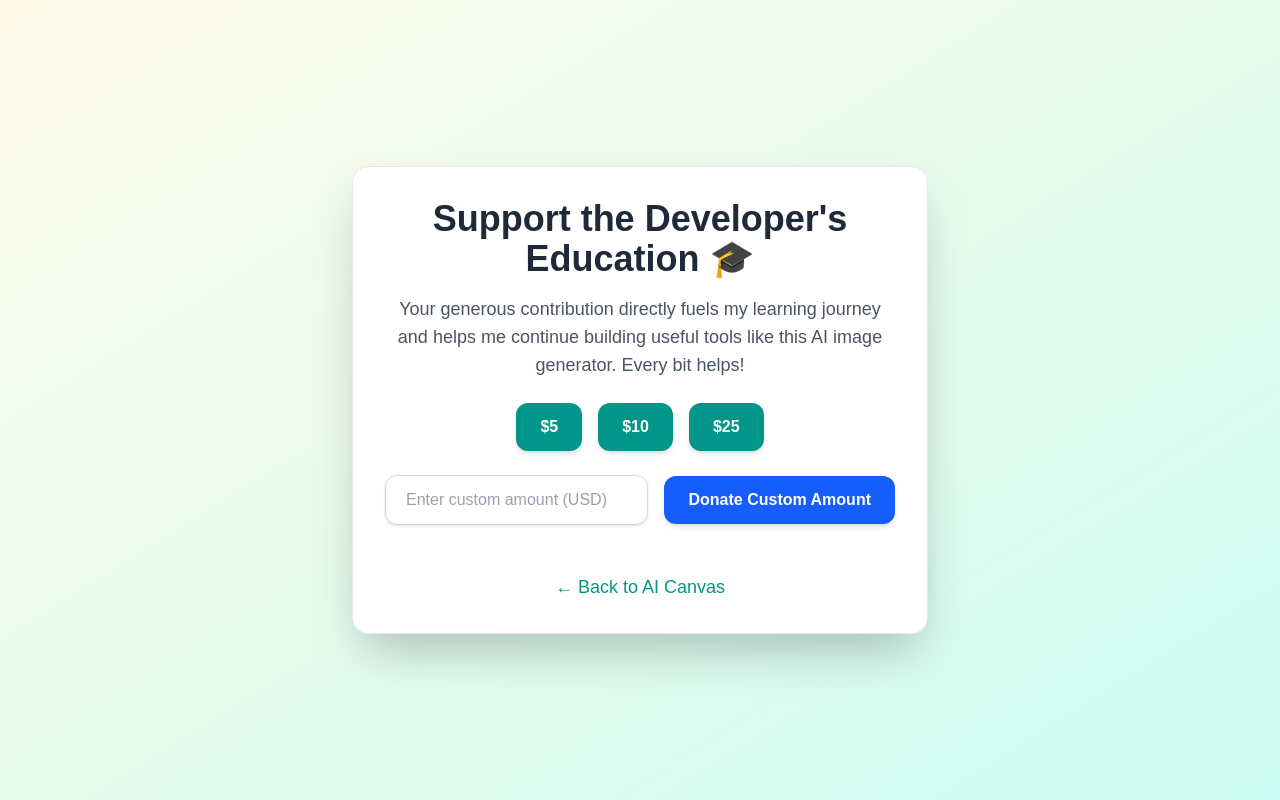
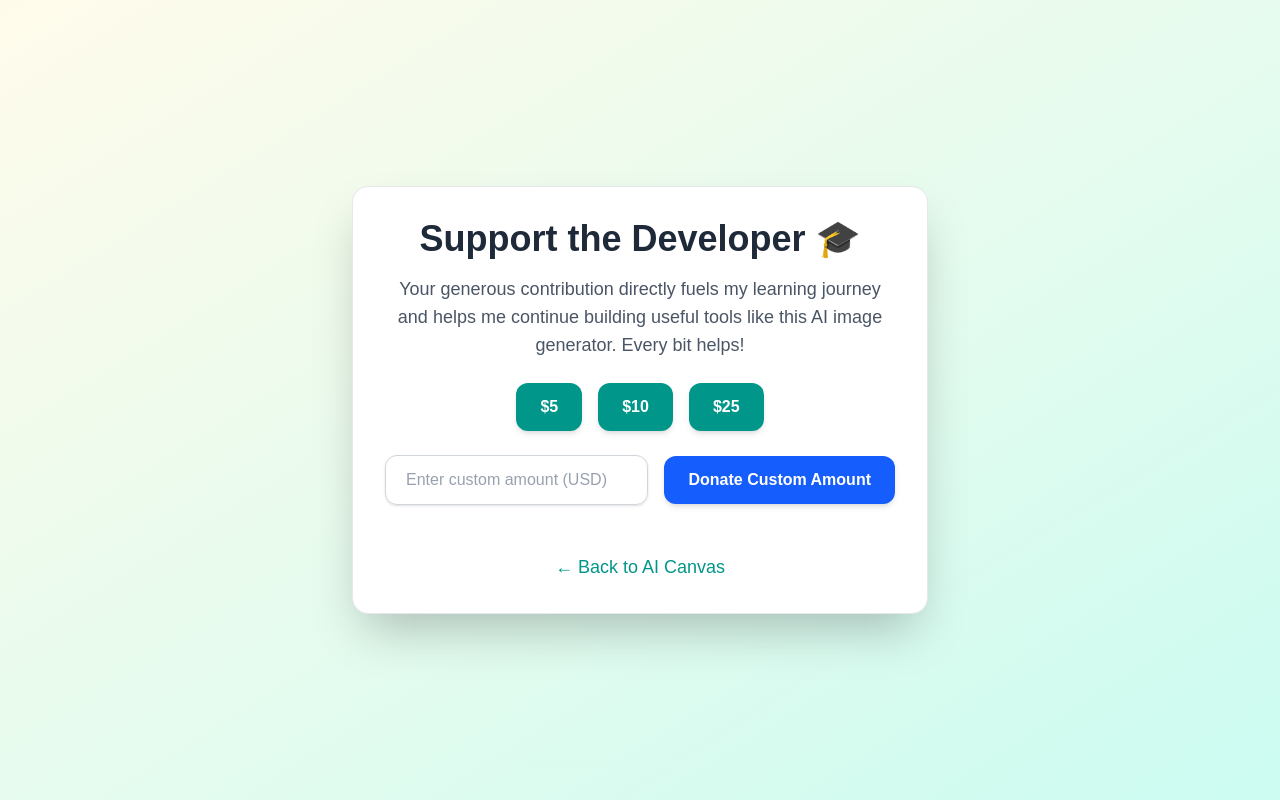
Before and after one commit to ashakv1712/AIImageGen, a Next.js app: page /support in a window 1280 px wide. Built offline with nearby package versions, Linux system fonts and the light colour scheme; no server answers.

Commit message:
button text fixed

```diff
--- a/app/support/page.js
+++ b/app/support/page.js
@@ -86,7 +86,7 @@ export default function SupportPage() {
                       transform transition-transform duration-300 hover:scale-[1.01]
                       border border-gray-200">
         <h1 className="text-4xl font-extrabold mb-4 text-gray-800">
-          Support the Developer&apos;s Education 🎓
+          Support the Developer 🎓
         </h1>
         <p className="text-gray-600 mb-6 text-lg">
           Your generous contribution directly fuels my learning journey and helps me continue building useful tools like this AI image generator. Every bit helps!
```
